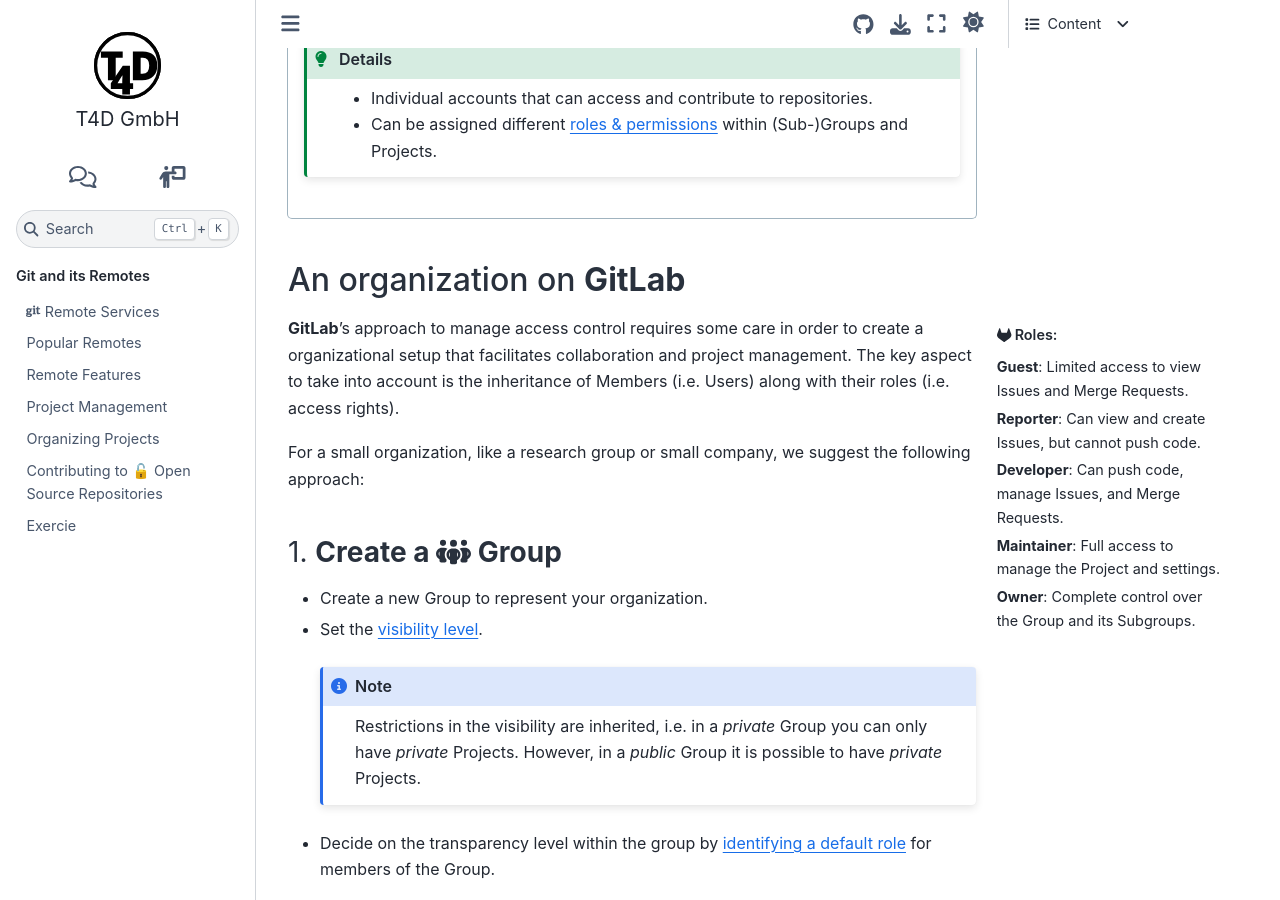
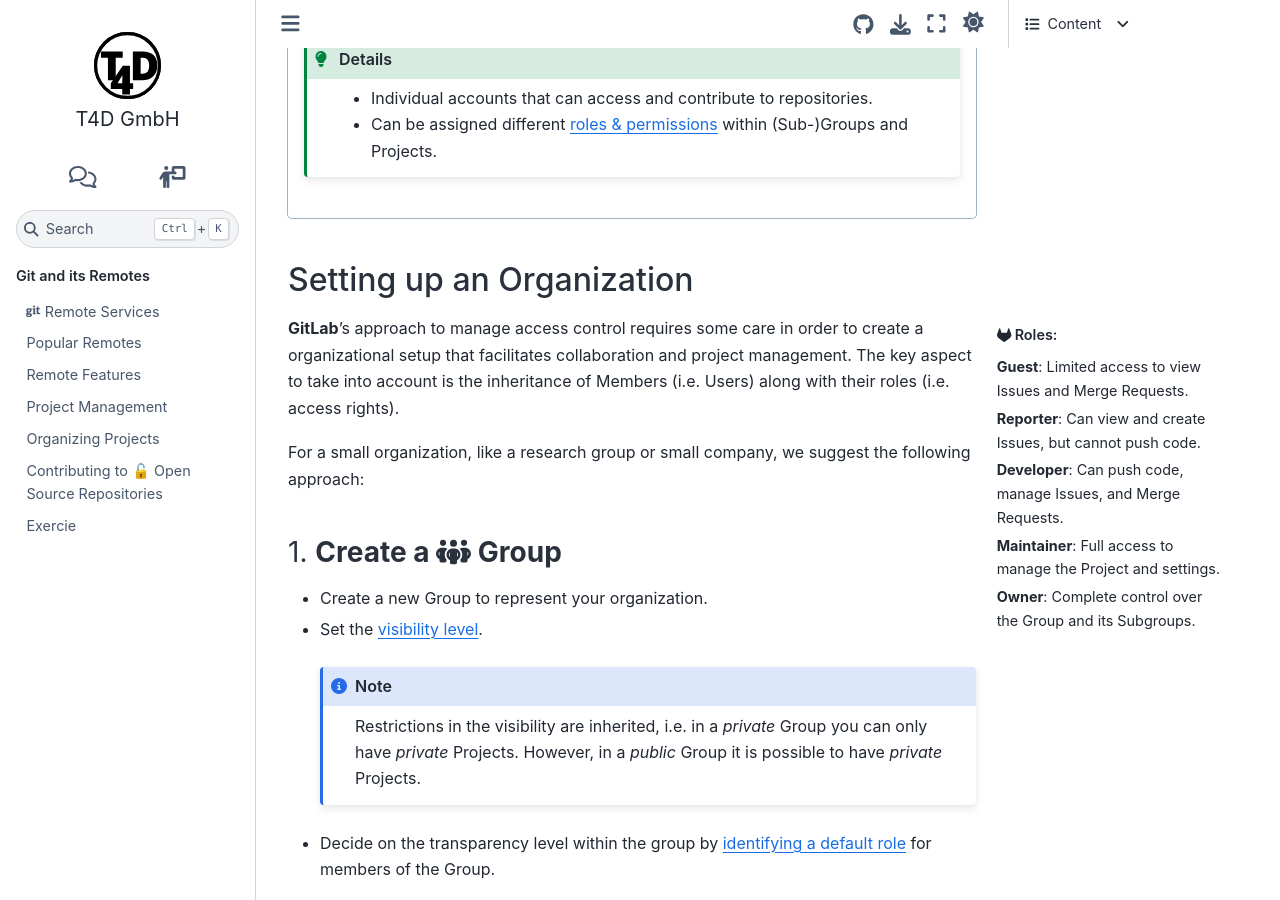
Before and after one commit to t4d-gmbh/git-and-its-remotes, a Sphinx documentation site: the page built from source/content/organizing_and_more/gitlab_org_elements.md, in a window 1280 px wide and 900 px high, scrolled down 521 px. Built offline with Sphinx 7.4.7 and the Sphinx Book theme 1.1.4, drawn with Linux system fonts in a browser that asks for light colours; the version number could not be read and is left out.

Commit message:
change some headers

````diff
--- a/source/content/organizing_and_more/gitlab_org_elements.md
+++ b/source/content/organizing_and_more/gitlab_org_elements.md
@@ -19,7 +19,7 @@
 <!-- build the page content here -->
 ```{include} ./gitlab_key_elements.md
 ```
-```{include} ./gitlab_acad_setup.md
+```{include} ./gitlab_org_setup.md
 ```
 ```{include} ./gitlab_setup_usage.md
 ```
--- a/source/content/organizing_and_more/gitlab_acad_setup.md
+++ b/source/content/organizing_and_more/gitlab_org_setup.md
@@ -1,4 +1,4 @@
-### An organization on **GitLab**
+### Setting up an Organization
 
 {% if page %}
 :::{margin} <i class="fab fa-gitlab"></i> Roles:
````
Also changed, not shown: other parts of source/content/organizing_and_more/gitlab_org_elements.md (+1 -1 lines).
